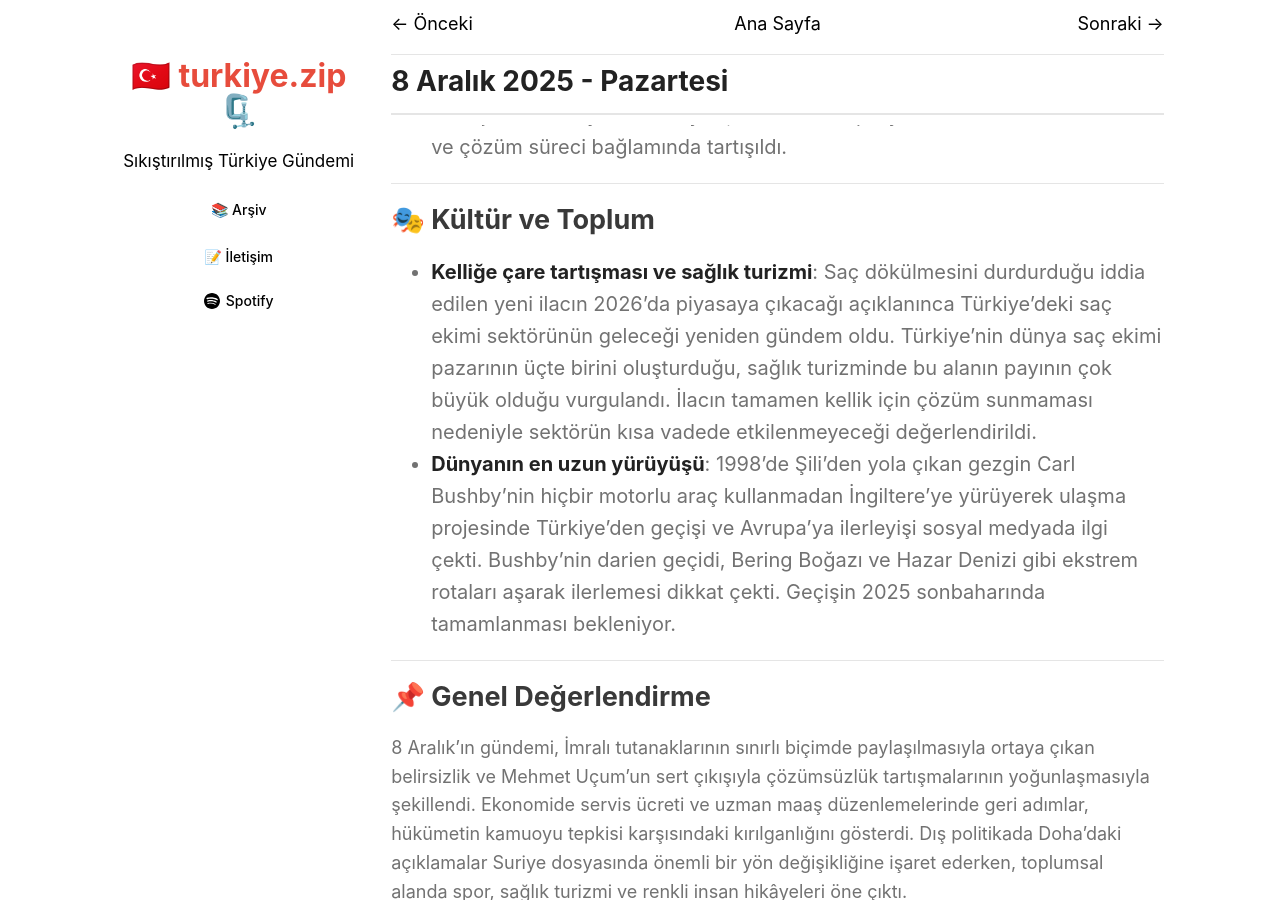
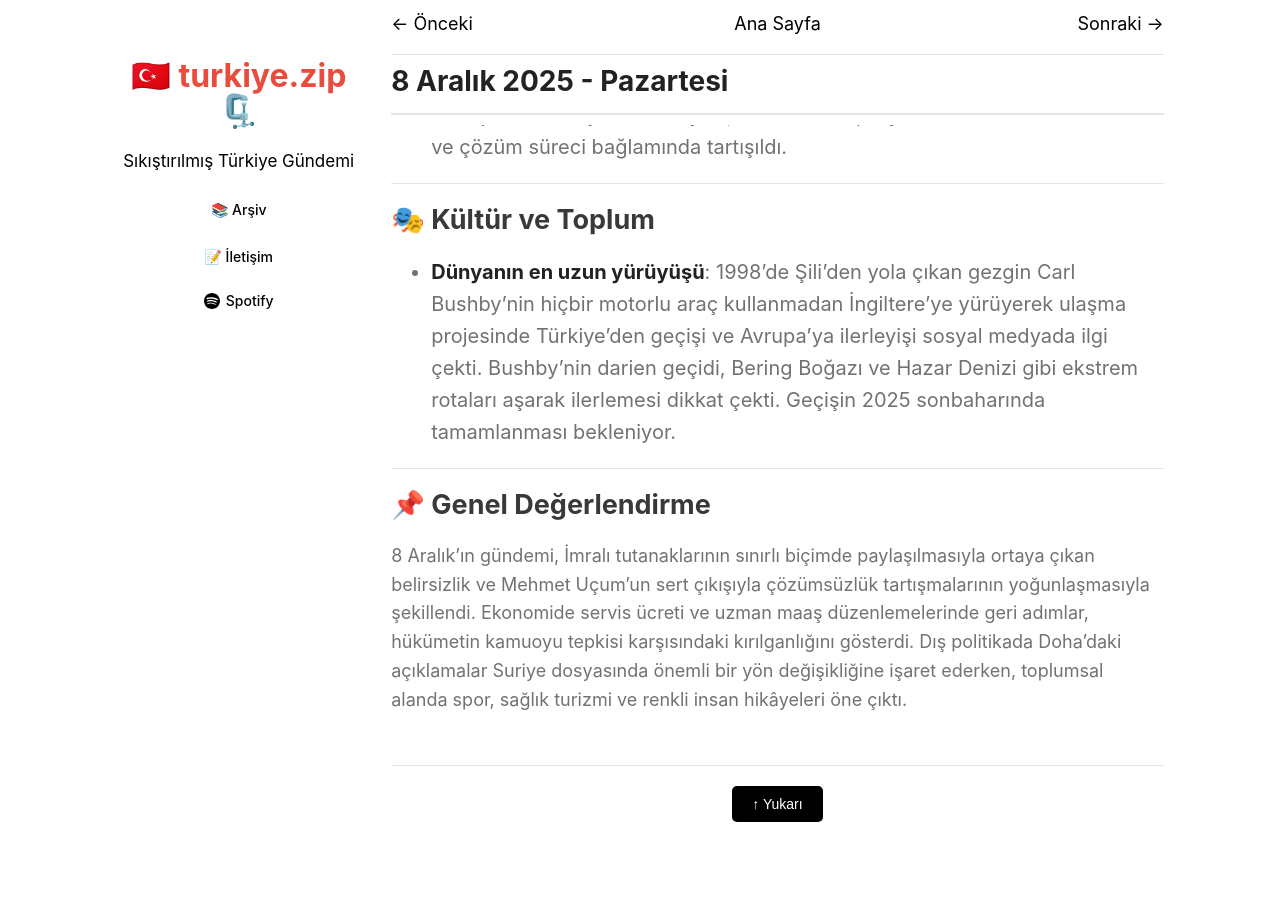
Before and after one commit to armish/turkiye.zip, a Jekyll site: the page built from _posts/2025-12-08-turkiye-gundemi.md, in a window 1280 px wide and 900 px high, scrolled down 1973 px. Built offline with Jekyll 4.4.1, drawn with Linux system fonts in a browser that asks for light colours; after the commit the page ends 2845 px from its top, so only the background shows below that.

Commit message:
Fix 2025-12-08-turkiye-gundemi.md

```diff
--- a/_posts/2025-12-08-turkiye-gundemi.md
+++ b/_posts/2025-12-08-turkiye-gundemi.md
@@ -33,7 +33,6 @@ title: "8 Aralık 2025"
 
 ## 🎭 Kültür ve Toplum
 
-* **Kelliğe çare tartışması ve sağlık turizmi**: Saç dökülmesini durdurduğu iddia edilen yeni ilacın 2026’da piyasaya çıkacağı açıklanınca Türkiye’deki saç ekimi sektörünün geleceği yeniden gündem oldu. Türkiye’nin dünya saç ekimi pazarının üçte birini oluşturduğu, sağlık turizminde bu alanın payının çok büyük olduğu vurgulandı. İlacın tamamen kellik için çözüm sunmaması nedeniyle sektörün kısa vadede etkilenmeyeceği değerlendirildi.
 * **Dünyanın en uzun yürüyüşü**: 1998’de Şili’den yola çıkan gezgin Carl Bushby’nin hiçbir motorlu araç kullanmadan İngiltere’ye yürüyerek ulaşma projesinde Türkiye’den geçişi ve Avrupa’ya ilerleyişi sosyal medyada ilgi çekti. Bushby’nin darien geçidi, Bering Boğazı ve Hazar Denizi gibi ekstrem rotaları aşarak ilerlemesi dikkat çekti. Geçişin 2025 sonbaharında tamamlanması bekleniyor.
 
 ---
```
